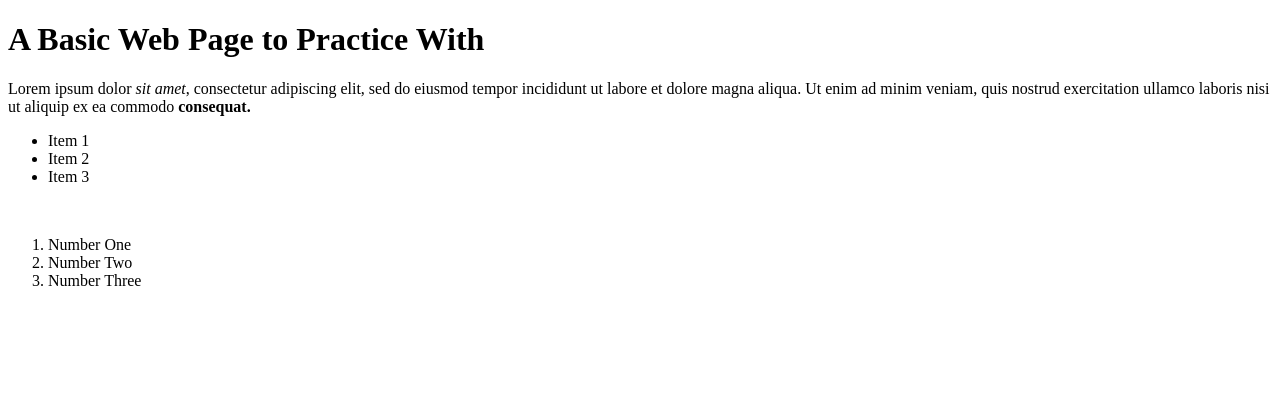
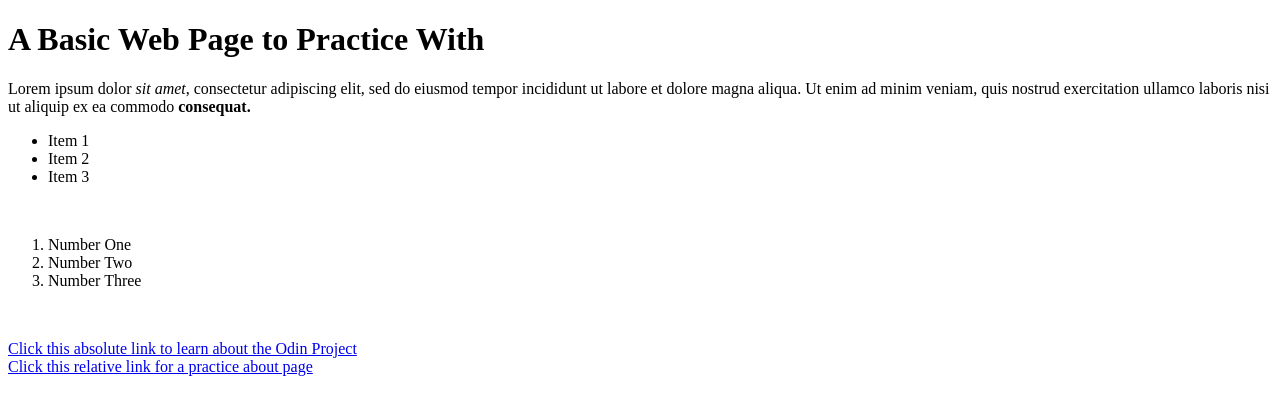
Before and after one commit to blake-dreyer/basic-html, a plain HTML site: page index.html in a window 1280 px wide. Drawn offline with Linux system fonts and the light colour scheme.

Commit message:
reorganized file paths and created absolute and relative links

```diff
--- a/index.html
+++ b/index.html
@@ -24,6 +24,12 @@
                 <li>Number Three</li>
             </ol>
         </p>
+        <br>
+        <p>
+            <a href="https://www.theodinproject.com/about">Click this absolute link to learn about the Odin Project</a>
+            <br>
+            <a href="about.html">Click this relative link for a practice about page</a>
+        </p>
 
     </body>
 </html>
```
Also changed, not shown: pages/about.html (added, +11 -0 lines).
